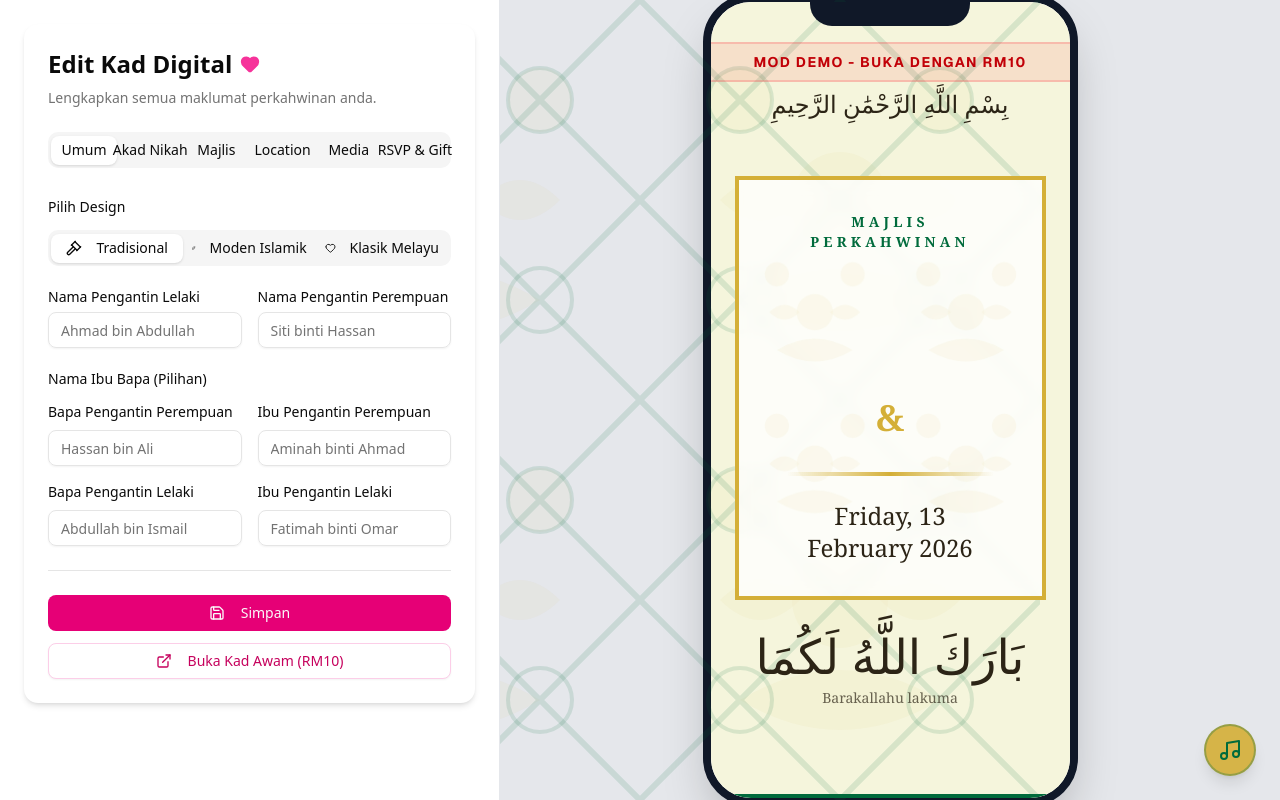
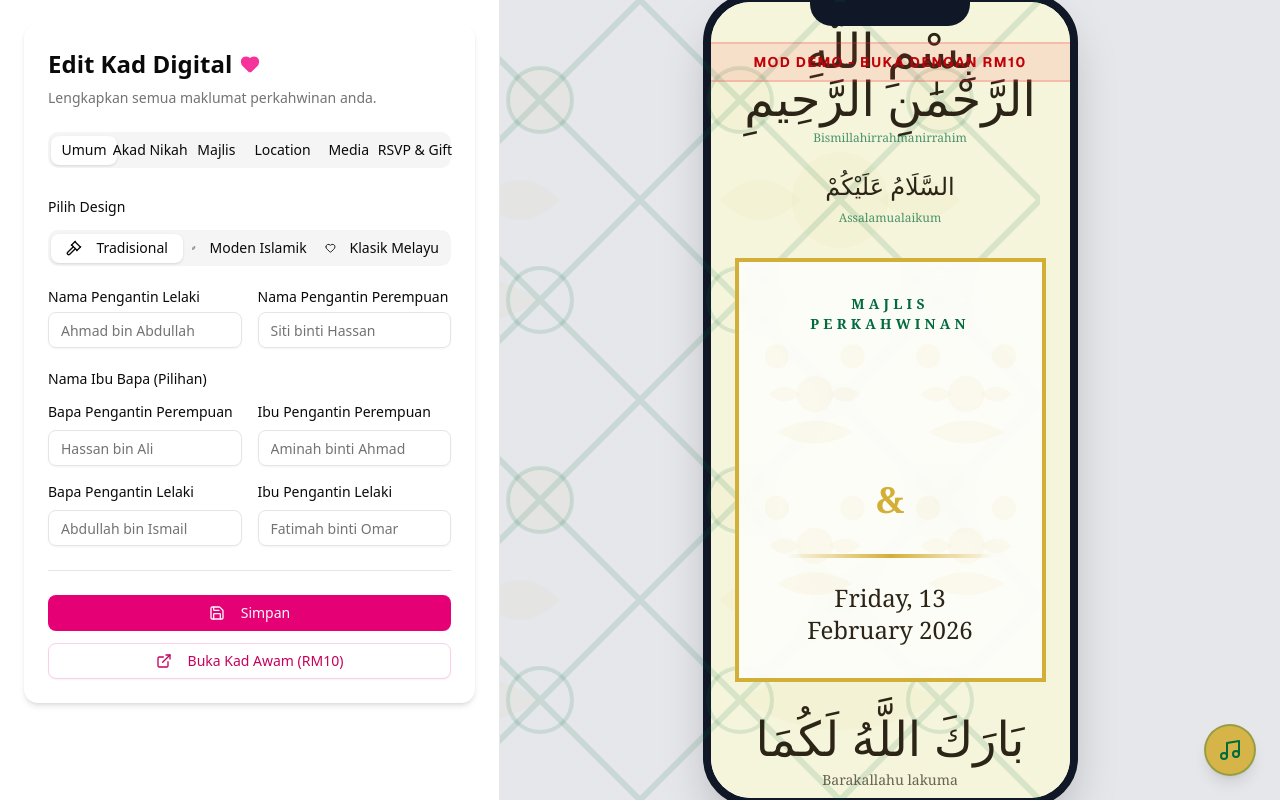
Before and after one commit to faezkenny/wedding-e-card, a Next.js app: page /dashboard in a window 1280 px wide. Built offline with nearby package versions, Linux system fonts and the light colour scheme.

Commit message:
Add Bismillahirrahmanirrahim and Assalamualaikum Arabic text at the start of all templates

```diff
--- a/src/components/templates/Cute.tsx
+++ b/src/components/templates/Cute.tsx
@@ -104,9 +104,18 @@ export default function CuteTemplate({ data, wishes, isPreview }: TemplateProps)
           className="space-y-8 max-w-3xl"
         >
           {/* Premium Arabic Calligraphy */}
-          <div className="mb-8">
-            <ArabicCalligraphy text={IslamicPhrases.mashaAllah} size="large" />
-            <p className="text-sm mt-3 text-[#D4AF37] tracking-widest uppercase">Masha Allah</p>
+          <div className="mb-8 space-y-6">
+            {/* Bismillahirrahmanirrahim */}
+            <div>
+              <ArabicCalligraphy text={IslamicPhrases.bismillah} size="large" />
+              <p className="text-sm mt-3 text-[#D4AF37] tracking-widest uppercase">Bismillahirrahmanirrahim</p>
+            </div>
+
+            {/* Assalamualaikum */}
+            <div>
+              <ArabicCalligraphy text={IslamicPhrases.assalamualaikum} size="medium" />
+              <p className="text-sm mt-3 text-[#D4AF37] tracking-widest uppercase">Assalamualaikum</p>
+            </div>
           </div>
 
           {/* Luxury Card Design */}
--- a/src/components/templates/Elegant.tsx
+++ b/src/components/templates/Elegant.tsx
@@ -12,7 +12,7 @@ import RSVPForm from '../widgets/RSVPForm';
 import GiftSection from '../widgets/GiftSection';
 import { formatDateLong, formatTime } from '@/lib/date-utils';
 import { BatikFloral, IslamicBorder } from '../patterns/BatikPatterns';
-import { BismillahHeader, IslamicBlessing, IslamicPhrases, ArabicCalligraphy } from '../patterns/ArabicCalligraphy';
+import { IslamicBlessing, IslamicPhrases, ArabicCalligraphy } from '../patterns/ArabicCalligraphy';
 import { CrescentStar } from '../patterns/MalaysianSymbols';
 
 interface TemplateProps {
@@ -109,9 +109,19 @@ export default function ElegantTemplate({ data, wishes, isPreview }: TemplatePro
           initial={{ opacity: 0, y: 20 }}
           animate={{ opacity: 1, y: 0 }}
           transition={{ duration: 1 }}
-          className="mb-8"
+          className="mb-8 space-y-6"
         >
-          <BismillahHeader />
+          {/* Bismillahirrahmanirrahim */}
+          <div>
+            <ArabicCalligraphy text={IslamicPhrases.bismillah} size="medium" />
+            <p className="text-xs mt-2 text-[#006B3C] opacity-70">Bismillahirrahmanirrahim</p>
+          </div>
+
+          {/* Assalamualaikum */}
+          <div>
+            <ArabicCalligraphy text={IslamicPhrases.assalamualaikum} size="small" />
+            <p className="text-xs mt-2 text-[#006B3C] opacity-70">Assalamualaikum</p>
+          </div>
         </motion.div>
 
         <motion.div
--- a/src/components/templates/Formal.tsx
+++ b/src/components/templates/Formal.tsx
@@ -98,9 +98,18 @@ export default function FormalTemplate({ data, wishes, isPreview }: TemplateProp
           className="space-y-6 max-w-2xl"
         >
           {/* Simple Arabic Calligraphy */}
-          <div className="mb-6">
-            <ArabicCalligraphy text={IslamicPhrases.assalamualaikum} size="small" />
-            <p className="text-xs mt-2 text-gray-500">Assalamualaikum</p>
+          <div className="mb-6 space-y-4">
+            {/* Bismillahirrahmanirrahim */}
+            <div>
+              <ArabicCalligraphy text={IslamicPhrases.bismillah} size="small" />
+              <p className="text-xs mt-2 text-gray-500">Bismillahirrahmanirrahim</p>
+            </div>
+
+            {/* Assalamualaikum */}
+            <div>
+              <ArabicCalligraphy text={IslamicPhrases.assalamualaikum} size="small" />
+              <p className="text-xs mt-2 text-gray-500">Assalamualaikum</p>
+            </div>
           </div>
 
           {/* Simple Typography */}
```
